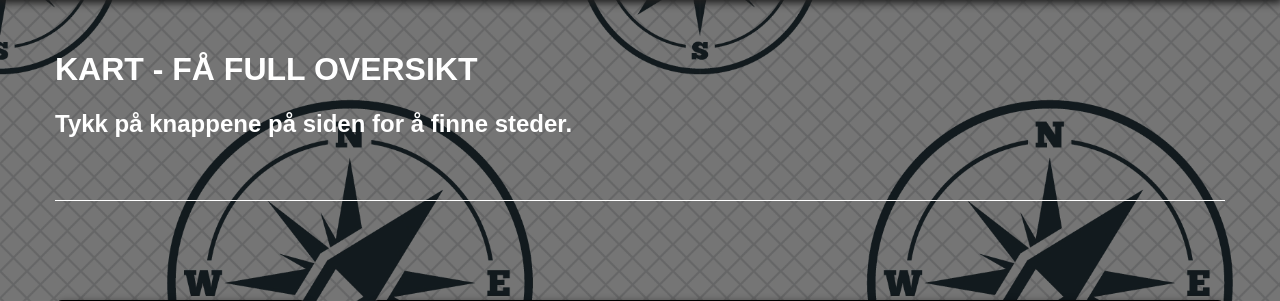
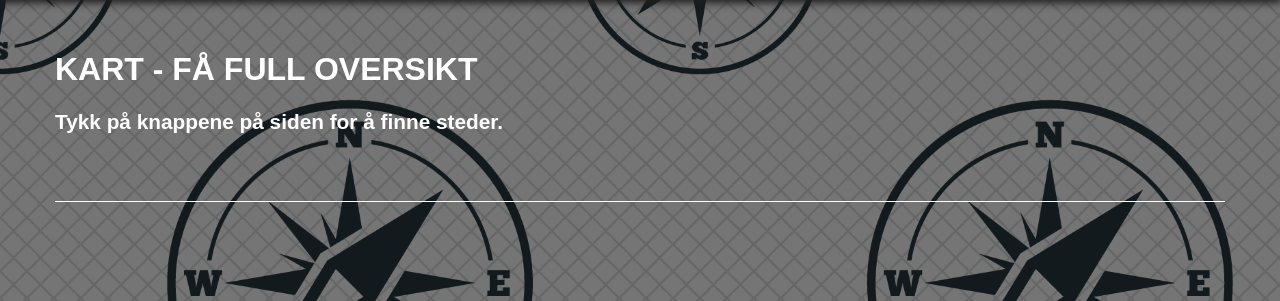
Before and after one commit to Fjellstad/gruppe11webProsjekt, a PHP site: page /kart.html in a window 1280 px wide. Shown: the part 200-501 px from the top of the page. Run offline with PHP 8.4, Linux system fonts and the light colour scheme; some libraries are stand-ins or nearby versions.

Commit message:
KART HTML/CSS ER PRETTY AF

```diff
--- a/css/kart.css
+++ b/css/kart.css
@@ -10,7 +10,8 @@ html, body{
 
 }
 
-.container{
+/* Container */
+#container{
     position: relative;
     height: 100%;
     width: 1170px;
@@ -18,6 +19,7 @@ html, body{
     margin-right: auto;
 }
 
+/* Header */
 #header{
     position: relative;
     height: 200px;
@@ -27,6 +29,7 @@ html, body{
     box-shadow: 0px 1px 8px 2px #1f1f1f;
 }
 
+/* Footer */
 #footer{
     position: fixed;
     height: 50px;
@@ -36,6 +39,7 @@ html, body{
     box-shadow: 0px 1px 8px 2px #1f1f1f;
 }
 
+/* Headerlogo */
 #headerLogo{
     position: absolute;
     height: 150px;
@@ -93,6 +97,7 @@ p, .menuText{
     right: 375px;
 }
 
+/* Linker/bilder til sosiale medier */
 #facebook{
     position: absolute;
     top: 15px;
@@ -117,16 +122,6 @@ p, .menuText{
     width: 32px;
 }
 
-
-
-
-
-
-
-
-
-
-
 /* Utseende på overskrifter */
 h1{
     color: white;
@@ -141,40 +136,22 @@ h2{
     color: white;
 }
 
-
 /* En div som lager en horisontal hvit linje med tekst i */
-#velkommenWrapper{
+#welcomeWrapper{
     position: relative;
     width: 100%;
-    height: 200px;
-    top: 0px;
+    height: 150px;
+    top: 30px;
     border-bottom: white solid 1px;
 }
 
-#textWrapper{
-    position: absolute;
-    width: 100%px;
-    height: 150px;
-    top: 30px;
-    margin: 0 auto;
-    left: 0;
-    right: 0;
-}
-
-/* Undertekst til velkommenText */
-#KartInfo{
+/* Div til teksten i welcomeWrapper */
+#welcomeInfo{
     top: 50px;
     font-size: 1.3em;
 }
 
-
-
-
-
-
-
-
-
+/* Div som lager en meny til knapper relatert til kartet */
 #navigatorContainer{
     position: absolute;
     height: 400px;
@@ -188,6 +165,7 @@ h2{
     border-radius: 7px;
 }
 
+/* Div for kart */
 #mapContainer{
     position: absolute;
     height: 850px;
@@ -199,7 +177,7 @@ h2{
    -webkit-box-shadow: box-shadow: 3px 3px 6px 3px rgba(0,0,0,0.3);
     box-shadow: 3px 3px 6px 3px rgba(0,0,0,0.3);
 }
-
+/* Klasse for hvordan knappene */
 .button{
     position: absolute;
     width: 250px;
@@ -210,9 +188,9 @@ h2{
     text-align: center;
     line-height: 50px;
     border-bottom: solid black 0.1px;
-
 }
 
+/* Knappene som er brukt i menyen med plassering fra top */
 #buttonBolig{
     top: 0px;
 }
@@ -232,44 +210,12 @@ h2{
     top: 320px;
 }
 
-
-
-
-
-
-
-
-
-
-
-
-
-
-
-
+/* Klasse for hvordan knappene skal oppføre seg når man holder over dem */
 .button:hover {
     background-color: rgb(21,21,21);
 }
 
-
-
-
-
-
-
-
-
-
-.pics{
-    position: absolute;
-    width: 350px;
-    bottom: 0;
-    left: 0;
-    right: 0;
-    margin: 0 auto;
-}
-
-
+/* Klasse for hvordan linkene skal oppføre seg */
 a:link, a:visited, a:active, a:hover {
     color: white;
     text-decoration: underline;
--- a/css/matogdrikke.css
+++ b/css/matogdrikke.css
@@ -95,6 +95,7 @@ p, .menuText{
     position: absolute;
     right: 375px;
 }
+
 /* Linker/bilder til sosiale medier */
 #facebook{
     position: absolute;
@@ -190,7 +191,7 @@ h2{
     font-size: 1.3em;
 }
 
-/* Boksen for alt innhold i mathallen */
+/* ID på klasseboksene(contentBox) /m separat plassering */
 #mathallenBox{
     position: absolute;
     left: 0;
--- a/css/transport.css
+++ b/css/transport.css
@@ -192,7 +192,7 @@ h3{
     top: 280px;
 }
 
-/* ID på klasseboksene(contentBox) */
+/* ID på klasseboksene(contentBox) /m separat plassering */
 #ruterBox{
     position: absolute;
     left: 0;
--- a/kart.html
+++ b/kart.html
@@ -3,7 +3,6 @@
 
 
 ?>
-
 
 <!DOCTYPE html>
 <html>
@@ -12,7 +11,7 @@
         <meta http-equiv="X-UA-Compatible" content="IE=edge">
         <meta name="viewport" content="width=device-width, initial-scale=1">
         <meta name="description" content="">
-        <meta name="author" content="">
+        <meta name="author" content=""Mads Kolkin Sarastuen(PHP og html/css) og Vilde Martine Ersdal(endret litt på html/css)> <!-- Author -->
         <link href="css/kart.css" type="text/css" rel="stylesheet">
 
             <title>Kart - Westerdals</title>
@@ -20,13 +19,13 @@
     </head>
 <body>
 
-            <div id="header">
+    <div id="header"> <!-- HEADER START-->
         <div id="headerLogo">
-                <a href="index.html"><img id="wLogo" src="css/bilder/Logo150px.png"></a>
+            <a href="index.html"><img id="wLogo" src="bilder/Logo150px.png"></a>
         </div>
-            <a href="www.facebook.com"><img id="facebook" src="css/bilder/facebook.png"></a>
-            <a href="www.twitter.com"><img id="twitter" src="css/bilder/twitter.png"></a>
-            <a href="www.instagram.com"><img id="instagram" src="css/bilder/instagram.png"></a>
+        <a href="www.facebook.com"><img id="facebook" src="bilder/facebook.png"></a>
+        <a href="www.twitter.com"><img id="twitter" src="bilder/twitter.png"></a>
+        <a href="www.instagram.com"><img id="instagram" src="bilder/instagram.png"></a>
         <div id="menu" class="menuText">
             <a href="www.vg.no"><p id="bolig">Bolig</p> </a>
             <a href="www.facebook.no"><p id="kart">Kart</p> </a>
@@ -35,20 +34,17 @@
             <a href="www.vg.no"><p id="helse">Helse</p> </a>
             <a href="www.vg.no"><p id="eventer">Eventer</p> </a>
             </div>
-        </div>
+    </div> <!-- HEADER END-->
 
-    <!-- Container -->
-    <div class="container">
+    <div id="container"> <!-- CONTAINER START -->
 
-        <div id="velkommenWrapper">
-            <div id="textWrapper">
-                <h1 id="kartTitle">KART - FÅ FULL OVERSIKT</h1>
-                <h2 id="kartInfo">
+        <div id="welcomeWrapper"> <!-- WECLOMEWRAPPER START -->
+                <h1>KART - FÅ FULL OVERSIKT</h1>
+                <h2 id="welcomeInfo">
                 Tykk på knappene på siden for å finne steder.</h2>
-            </div>
-        </div>
+        </div> <!-- WECLOMEWRAPPER SEND -->
 
-        <div id="navigatorContainer">
+        <div id="navigatorContainer"> <!-- NAVIGATORCONTAINER START --> <!-- Meny til kartet med knapper -->
             <a href="">
                 <div id="buttonBolig" class="button"><p>Bolig</p></div>
             </a>
@@ -65,9 +61,7 @@
                 <div id="buttonEvent" class="button"><p>Events</p></div>
             </a>
 
-
-
-        </div>
+        </div> <!-- NAVIGATORCONTAINER END -->
 
         <div id="mapContainer">
             <script>
```
Lines whose indentation alone changed are shown as unchanged.
